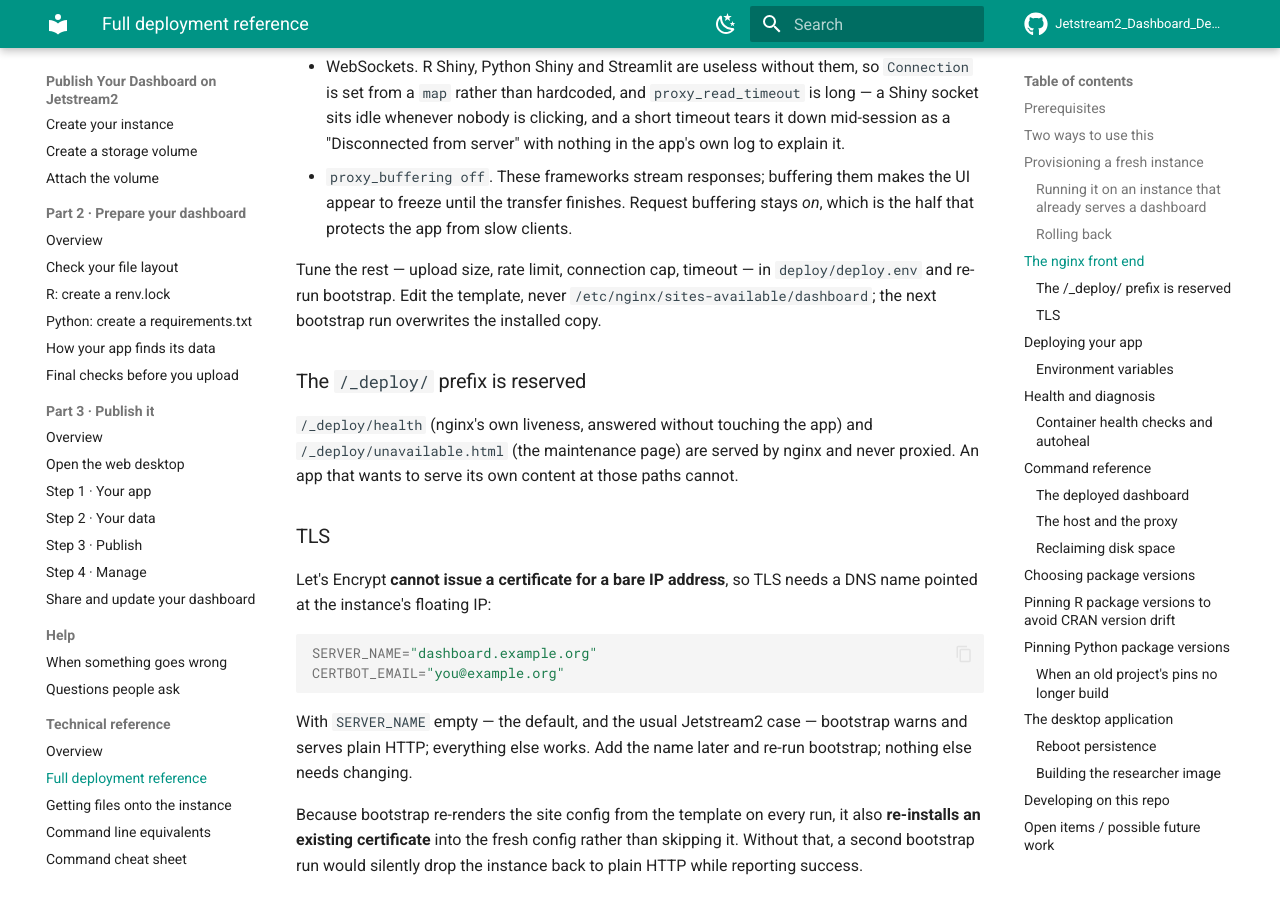
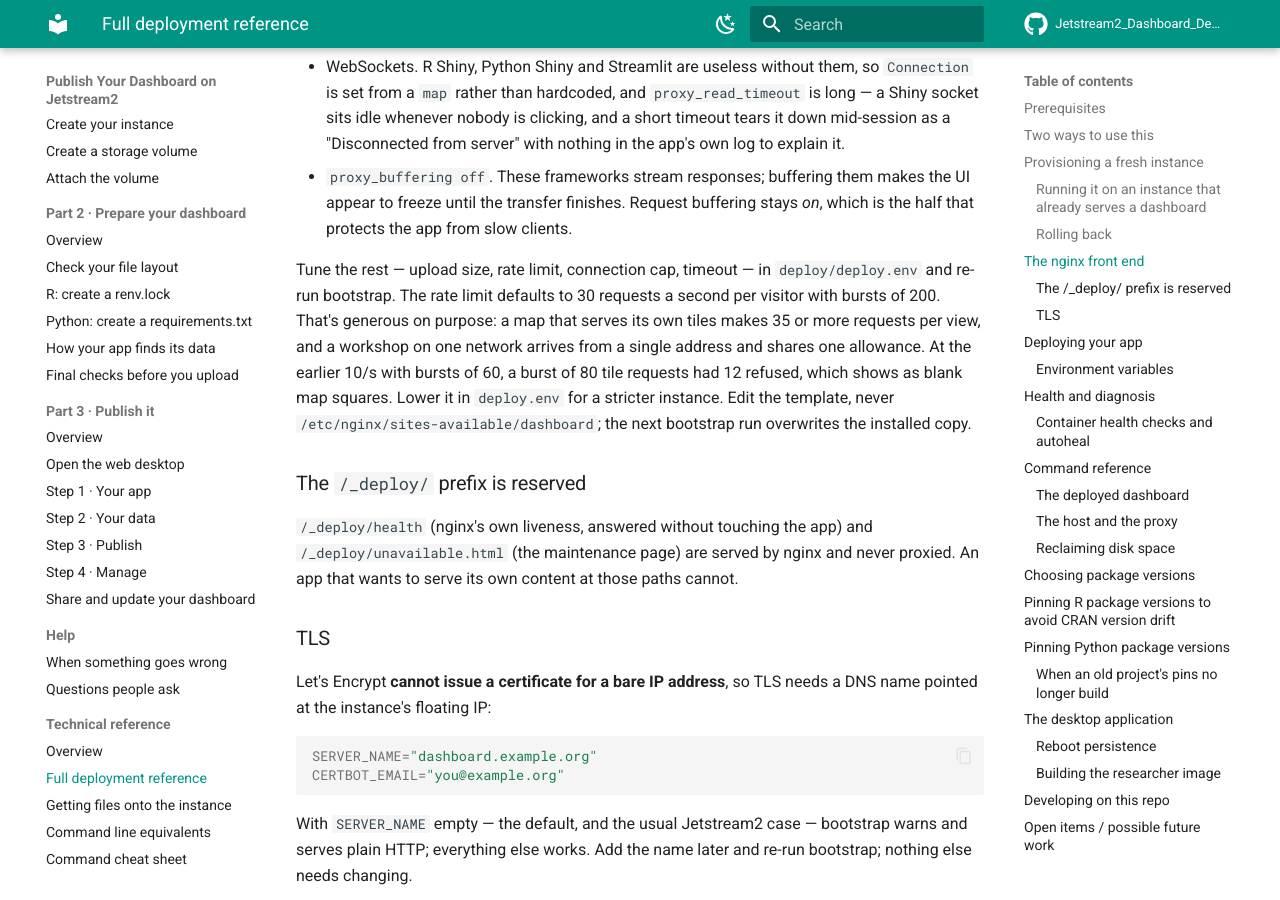
Before and after one commit to stephenconklin/Jetstream2_Dashboard_Deploy, an MkDocs documentation site: the page built from docs/user-guide/reference/deployment.md, in a window 1280 px wide and 900 px high, scrolled down 3567 px. Built offline with MkDocs 1.6.1 and Material for MkDocs 9.7.7, drawn with Linux system fonts in a browser that asks for light colours; comment, search, counter and statistics services are not loaded.

Commit message:
Raise the default nginx rate limit to 30r/s with bursts of 200
10r/s with bursts of 60 refused normal use. A map that serves its own tiles
makes 35 or more range requests per view: on the BBA dashboard a burst of 80
had 12 refused, which shows as blank map squares, and at 30r/s / 200 a burst
of 250 all succeeded. A workshop on one network also arrives from a single
address and shares one allowance. Still far below a scanner sweep, and a
stricter instance can lower it in deploy.env.

```diff
--- a/docs/user-guide/reference/deployment.md
+++ b/docs/user-guide/reference/deployment.md
@@ -108,7 +108,7 @@
 - WebSockets. R Shiny, Python Shiny and Streamlit are useless without them, so `Connection` is set from a `map` rather than hardcoded, and `proxy_read_timeout` is long — a Shiny socket sits idle whenever nobody is clicking, and a short timeout tears it down mid-session as a "Disconnected from server" with nothing in the app's own log to explain it.
 - `proxy_buffering off`. These frameworks stream responses; buffering them makes the UI appear to freeze until the transfer finishes. Request buffering stays *on*, which is the half that protects the app from slow clients.
 
-Tune the rest — upload size, rate limit, connection cap, timeout — in `deploy/deploy.env` and re-run bootstrap. Edit the template, never `/etc/nginx/sites-available/dashboard`; the next bootstrap run overwrites the installed copy.
+Tune the rest — upload size, rate limit, connection cap, timeout — in `deploy/deploy.env` and re-run bootstrap. The rate limit defaults to 30 requests a second per visitor with bursts of 200. That's generous on purpose: a map that serves its own tiles makes 35 or more requests per view, and a workshop on one network arrives from a single address and shares one allowance. At the earlier 10/s with bursts of 60, a burst of 80 tile requests had 12 refused, which shows as blank map squares. Lower it in `deploy.env` for a stricter instance. Edit the template, never `/etc/nginx/sites-available/dashboard`; the next bootstrap run overwrites the installed copy.
 
 ### The `/_deploy/` prefix is reserved
 
```
Also changed, not shown: 3 other files.
